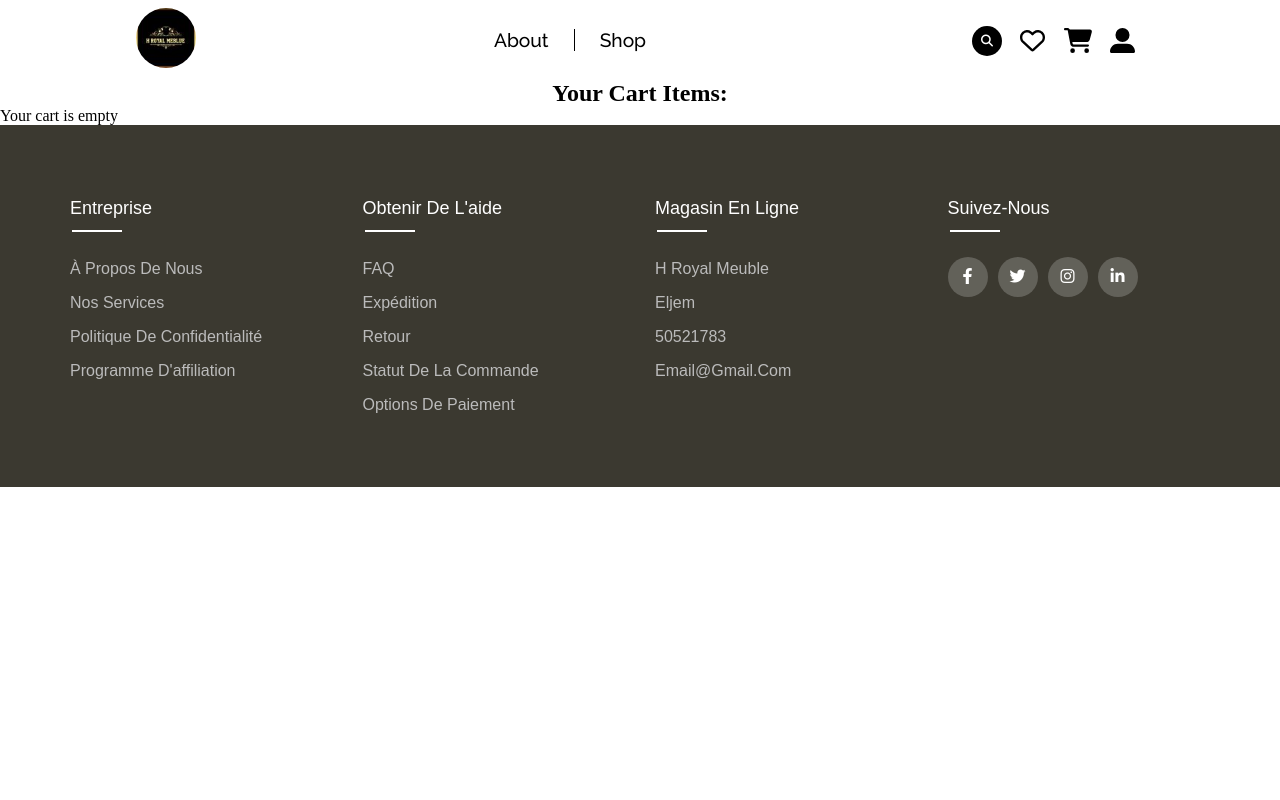
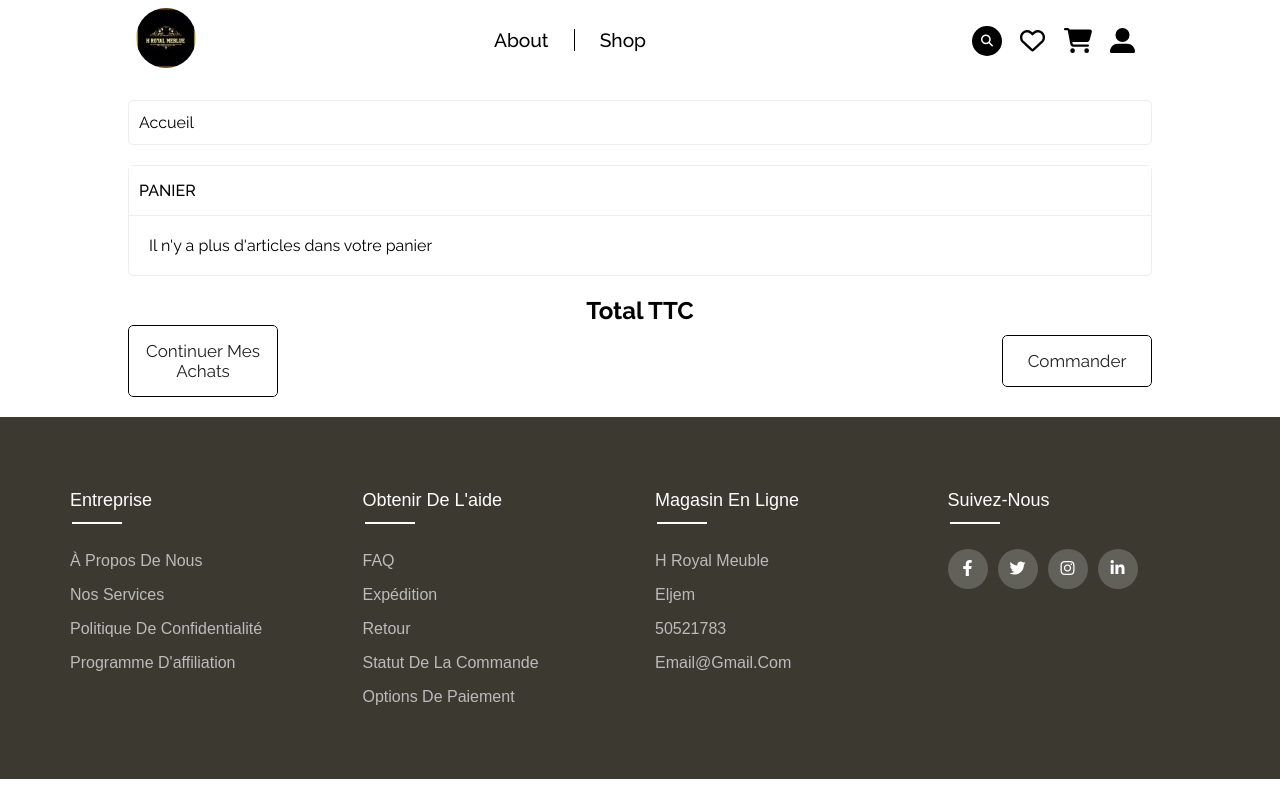
Before and after one commit to 20537145/my-project, a React (Create React App) app: page /cart in a window 1280 px wide. Built offline with nearby package versions, Linux system fonts and the light colour scheme.

Commit message:
custom cart

```diff
--- a/src/components/Cart.jsx
+++ b/src/components/Cart.jsx
@@ -1,4 +1,7 @@
+import { faXmark } from "@fortawesome/free-solid-svg-icons";
+import { FontAwesomeIcon } from "@fortawesome/react-fontawesome";
 import React, { useState, useEffect } from "react";
+import { Link } from "react-router-dom";
 
 const Cart = () => {
   const [cartItems, setCartItems] = useState([]);
@@ -16,7 +19,7 @@ useEffect(() => {
     if (Array.isArray(cartItems)) {
       const updatedCartItems = cartItems.filter((_, i) => i !== index);
 
-      localStorage.setItem("user", JSON.stringify(updatedCartItems));
+      localStorage.setItem("user", JSON.stringify({ cart: updatedCartItems }));
 
       setCartItems(updatedCartItems);
     } else {
@@ -24,32 +27,81 @@ useEffect(() => {
     }
   };
 
+  const increaseQuantity = (index) => {
+    const updatedCartItems = [...cartItems];
+    updatedCartItems[index].quantity += 1;
+
+    localStorage.setItem("user", JSON.stringify({ cart: updatedCartItems }));
+
+    setCartItems(updatedCartItems);
+  };
+
+  const decreaseQuantity = (index) => {
+    const updatedCartItems = [...cartItems];
+    if (updatedCartItems[index].quantity > 1) {
+      updatedCartItems[index].quantity -= 1;
+    }
+
+    localStorage.setItem("user", JSON.stringify({ cart: updatedCartItems }));
+
+    setCartItems(updatedCartItems);
+  };
+
   return (
-    <div className="container my-5">
-      <h2>Your Cart Items:</h2>
-      <section>
+    <div className="cont-cart">
+      <div className="home-cart cart-overview">
+        <Link to='/'>
+          Accueil
+        </Link>
+      </div>
+      <section className="panier cart-overview">
+        <div>
+          <h4 className="cart-overview">PANIER</h4>
+        </div>
         {Array.isArray(cartItems) && cartItems.length > 0 ? (
           cartItems.map((item, index) => (
-            <div className="cart-container" key={index}>
+            <div key={index}>
+              <hr />
+              <div className="cart-container cart-overview">
+                <div className="pr-info">
                   <img
                     src={`https://h-royal-backned.onrender.com/uploads/${item.image}`}
                     alt={item.name}
                   />
-              <div className="cart-info">
-                <p>Name: {item.name}</p>
-                <p>Price: {item.price} DT</p>
+                  <div className="br-r">
+                    <p> {item.name}</p>
                   </div>
+                  <div className="br-r bb-n">
+                    <p >{item.price} DT</p>
+                  </div>
+                  <div className="quantity-cart br-r">
                     <div>
-                <button className="button" onClick={() => removeFromCart(index)}>
-                  Remove
+                      <span>{item.quantity}</span>
+                    </div>
+
+                    <button className="quantity-btn" onClick={() => increaseQuantity(index)}>+</button>
+                    <button className="quantity-btn" onClick={() => decreaseQuantity(index)}>-</button>
+
+                  </div>
+                </div>
+                <button className="rm-btn" onClick={() => removeFromCart(index)}>
+                  <i><FontAwesomeIcon icon={faXmark} /></i>
                 </button>
               </div>
             </div>
           ))
         ) : (
-          <p>Your cart is empty</p>
+          <p className="no-cart">Il n'y a plus d'articles dans votre panier</p>
         )}
       </section>
+      <div>
+        <h2>Total TTC</h2>
+        {/* <h1>f</h1> */}
+      </div>
+      <div className="commander-actions">
+        <button className="button"><Link to="/">Continuer Mes Achats</Link></button>
+        <button className="button">Commander</button>
+      </div>
     </div>
   );
 };
--- a/src/components/ProductIdShop.jsx
+++ b/src/components/ProductIdShop.jsx
@@ -1,16 +1,16 @@
-import React, { useEffect } from "react";
+import React, { useState, useEffect } from "react";
 import { useDispatch, useSelector } from "react-redux";
 import { useParams } from "react-router-dom";
 import { fetchProductById } from "../redux/productId";
-
 
 const ProductIdShop = () => {
   const dispatch = useDispatch();
   const { productId } = useParams();
   const selectedProduct = useSelector((state) => state.productId.selectedProduct);
   const status = useSelector((state) => state.productId.status);
-  const isAuth = useSelector((state) => state.auth.isAuth);
   const error = useSelector((state) => state.productId.error);
+
+  const [quantity, setQuantity] = useState(1);
 
   const addToCart = () => {
     const storedUser = JSON.parse(localStorage.getItem("user")) || {};
@@ -21,20 +21,29 @@ const ProductIdShop = () => {
       (item) => item._id === selectedProduct._id
     );
 
-    if (!isProductInCart && isAuth === true) {
-      const updatedCartItems = [...existingCartItems, selectedProduct];
+    if (!isProductInCart) {
+      const updatedCartItems = [
+        ...existingCartItems,
+        { ...selectedProduct, quantity: quantity }
+      ];
       const updatedUser = { ...userData, cart: updatedCartItems };
 
       localStorage.setItem("user", JSON.stringify(updatedUser));
-      console.log("Product added to cart:", selectedProduct);
+      console.log("Product added to cart:", { ...selectedProduct, quantity });
     } else {
       console.log("Product already exists in the cart");
     }
   };
 
+  const handleDecrease = () => {
+    if (quantity > 1) {
+      setQuantity(quantity - 1);
+    }
+  };
 
-
-
+  const handleIncrease = () => {
+    setQuantity(quantity + 1);
+  };
 
   useEffect(() => {
     dispatch(fetchProductById(productId));
@@ -51,7 +60,6 @@ const ProductIdShop = () => {
   if (!selectedProduct) {
     return <div>Product not found</div>;
   }
-
 
   return (
     <div>
@@ -74,9 +82,9 @@ const ProductIdShop = () => {
             <hr className="hr" />
             <p>{selectedProduct.description}</p>
             <div className="product-quantity">
-              <button>-</button>
-              <span></span>
-              <button>+</button>
+              <button onClick={handleDecrease}>-</button>
+              <span>{quantity}</span>
+              <button onClick={handleIncrease}>+</button>
             </div>
             <button className="button shop" onClick={addToCart}>
               Ajouter au panier
--- a/src/style/Cart.css
+++ b/src/style/Cart.css
@@ -0,0 +1,110 @@
+.cont-cart{
+    width: 80% !important;
+    margin: auto;
+  font-family: "Raleway", sans-serif;
+  margin-bottom: 20px;
+
+}
+.no-cart{
+    padding-bottom: 20px;
+    padding-left: 20px;
+
+}
+.home-cart{
+    margin-top: 20px;
+    margin-bottom: 20px;
+    border: 1px solid #eee;
+
+
+}
+.panier{
+  border: 1.5px solid #eee;
+
+
+}
+.panier {
+    padding: 0 !important;
+    margin-bottom: 20px;
+}
+.panier h4{
+    margin-bottom: 20px;
+    border-bottom: 1px solid #eee !important;
+    border-radius: 0% !important;
+    padding: 15px 10px;
+    font-weight: 500;
+}
+
+.cont-cart hr{
+    width: 98% !important;
+    margin: auto;
+
+}
+.cart-overview{
+    border-radius: 5px;
+    width: 100%;
+    background-color: #fff;
+    padding: 12px 10px;
+
+}
+.cart-container{
+    display: flex;
+    justify-content: space-around;
+    align-items: center;
+    width: 100%;
+
+}
+.pr-info{
+    display: flex;
+    align-items: center;
+    justify-content: space-between;
+    margin-bottom: 20px;
+    width: 60%;
+}
+.pr-info img{
+    margin-right: 20px;
+}
+.br-r{
+    border-right: #bbb 1px solid;
+    height: 90px;
+    padding: 0 20px;
+
+}
+
+.cart-container img{
+    width: 120px;
+    height: 120px;
+}
+.commander-actions{
+    display: flex;
+    justify-content: space-between;
+    align-items: center;
+}
+.rm-btn{
+    border: none;
+    background-color: #fff;
+    cursor: pointer;
+    position: relative;
+    right: 30px;
+}
+.bb-n{
+    border-bottom: none !important;
+    font-weight: 500;
+}
+.commander-actions button{
+    background-color: #fff;
+    border-radius: 5px;
+    padding: 15px;
+    cursor: pointer;
+    border: 1px solid #000;
+
+}
+.quantity-cart{
+    display: flex;
+    align-items: center;
+}
+.quantity-btn{
+    border: none;
+    background-color: #fff;
+    padding: 5px;
+    cursor: pointer;
+}
```
Lines whose indentation alone changed are shown as unchanged.
